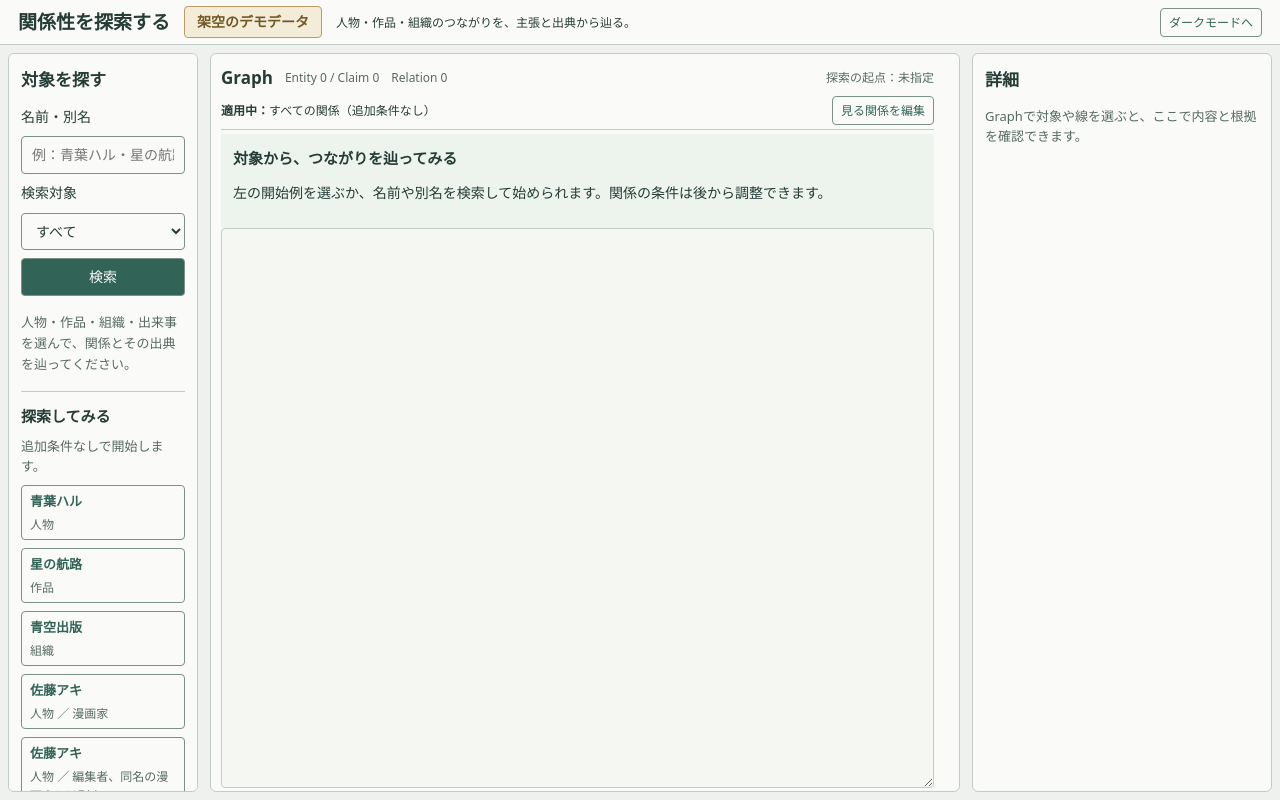
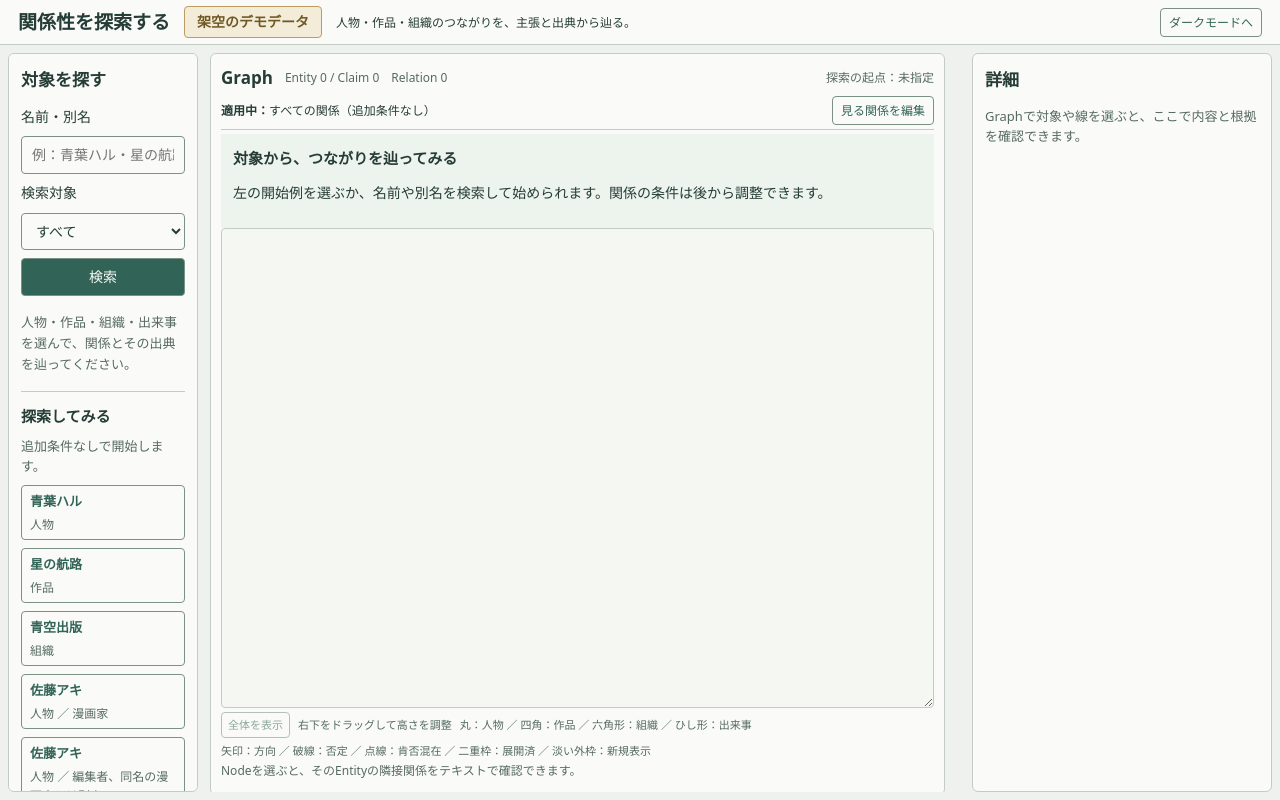
Before and after one commit to isinxnisi/graph-knowledge, a Next.js app: page / in a window 1280 px wide. Built offline with nearby package versions, Linux system fonts and the light colour scheme.

Commit message:
中央カード全体を単一領域でスクロールさせる

```diff
--- a/components/Explorer.module.css
+++ b/components/Explorer.module.css
@@ -14,7 +14,7 @@
 .header { position: sticky; top: 0; z-index: 2; background: var(--color-panel); border-bottom: 1px solid var(--color-border); padding: 6px 18px; display: flex; align-items: center; gap: 8px 14px; flex-wrap: wrap; flex: 0 0 auto; }
 .header h1, .header p { margin: 0; }
 .demo { padding: 4px 12px; background: var(--color-demo); color: var(--color-demo-text); border: 1px solid var(--color-demo-border); border-radius: 4px; font-weight: 600; }
-.columns { display: grid; grid-template-columns: clamp(150px, 15vw, 190px) minmax(280px, 1fr) clamp(220px, 24vw, 300px); grid-template-rows: minmax(0, 1fr); align-items: start; gap: 12px; padding: 8px; flex: 1; min-height: 0; overflow-x: auto; }
+.columns { display: grid; grid-template-columns: clamp(150px, 15vw, 190px) minmax(280px, 1fr) clamp(220px, 24vw, 300px); grid-template-rows: minmax(0, 1fr); align-items: start; gap: 12px; padding: 8px; flex: 1; min-height: 0; overflow-x: auto; overflow-y: hidden; }
 .panel { background: var(--color-panel); border: 1px solid var(--color-border); border-radius: 6px; padding: 12px; min-width: 0; overflow-wrap: anywhere; height: 100%; min-height: 0; }
 .columns > .panel:first-child, .columns > aside { max-height: none; overflow-y: auto; position: static; top: 95px; overscroll-behavior: contain; }
 .searchForm { display: grid; gap: 8px; margin-bottom: 16px; }
@@ -31,15 +31,15 @@
 .graphHeading { display: flex; align-items: center; flex-wrap: wrap; gap: 4px 12px; flex: 0 1 auto; min-width: 0; max-width: 100%; }
 .graphHeading p { font-size: 12px; color: var(--color-muted); }
 .empty { padding: 12px; background: var(--color-hover); }
-.canvas { position: relative; height: clamp(480px, 70dvh, 900px); width: 100%; background: var(--color-canvas); border: 1px solid var(--color-border); border-radius: 4px; flex: 0 0 auto; min-height: 400px; overflow: hidden; resize: vertical; }
+.canvas { position: relative; height: clamp(440px, 60dvh, 760px); width: 100%; background: var(--color-canvas); border: 1px solid var(--color-border); border-radius: 4px; min-height: 400px; overflow: hidden; resize: vertical; }
 .cySurface { position: absolute; inset: 0; }
 .relationPatches { position: absolute; inset: 0; overflow: hidden; pointer-events: none; z-index: 10; }
 .explorer .relationPatch { position: absolute; transform-origin: right center; pointer-events: auto; white-space: nowrap; font: 11px/1.2 system-ui, sans-serif; padding: 2px 5px; border: 1px solid var(--color-border); border-radius: 4px; background: var(--color-hover); color: var(--color-muted); }
 .explorer .relationPatch[data-selected="true"] { background: var(--color-accent-soft); color: var(--color-accent); }
 .graphTools { display: flex; flex-wrap: wrap; align-items: center; gap: 4px 8px; padding: 4px 0; font-size: 11px; color: var(--color-muted); flex: 0 0 auto; }
 .graphTools button { padding: 3px 6px; }
-.relations { border-top: 1px solid var(--color-border); padding-top: 8px; margin-top: 0; flex: 0 0 auto; max-height: clamp(260px, 45dvh, 480px); overflow: auto; overscroll-behavior: contain; }
-.relationList { max-height: none; overflow-y: auto; overflow: visible; }
+.relations { border-top: 1px solid var(--color-border); padding-top: 8px; margin-top: 0; }
+.relationList { overflow: visible; }
 .relationList li { padding: 10px 0; border-bottom: 1px solid var(--color-border); }
 .relationList p { margin-bottom: 6px; }
 .actions { display: flex; flex-wrap: wrap; gap: 6px; }
@@ -50,16 +50,16 @@
 .citation { border-top: 1px solid var(--color-border); padding-top: 12px; margin-top: 12px; background: var(--color-panel); padding: 10px; border: 1px solid var(--color-border); border-radius: 4px; }
 .citation p { font-size: 12px; margin-bottom: 6px; }
 
-/* 中央は独立したGraph高を保って縦スクロールし、長い隣接一覧だけ上限を設ける。 */
+/* 左右を固定し、中央カード全体を外側の一つの領域でスクロールする。 */
 .header h1 { font-size: 19px; }
 .header > p:last-of-type { font-size: 12px; }
-.graphPanel { display: flex; flex-direction: column; overflow-x: hidden; overflow-y: auto; overscroll-behavior: contain; scrollbar-gutter: stable; padding: 10px; }
-.graphPanel > * { flex-shrink: 0; }
+.centralScroll { height: 100%; min-height: 0; min-width: 0; overflow-x: hidden; overflow-y: auto; overscroll-behavior: contain; scrollbar-gutter: stable; }
+.graphPanel { height: auto; overflow: visible; padding: 10px; }
 .graphHeading h2, .graphHeading p { margin: 0; }
 .graphPanel > .muted { margin-bottom: 4px; font-size: 12px; line-height: 1.4; }
 .feedback { display: flex; flex-wrap: wrap; gap: 0 12px; flex: 0 0 auto; padding: 4px 8px; margin-bottom: 4px; background: var(--color-accent-soft); border-left: 3px solid var(--color-accent); font-size: 12px; }
 .feedback p { margin: 0; }
-.relations h3 { position: sticky; top: -8px; background: var(--color-panel); margin-bottom: 5px; padding: 5px 0; z-index: 1; }
+.relations h3 { margin-bottom: 5px; padding: 5px 0; }
 .selectedRelation { border-left: 3px solid var(--color-accent-strong); padding-left: 8px !important; background: var(--color-accent-soft); }
 .explorer button[aria-pressed="true"] { border: 2px solid var(--color-accent-strong); font-weight: 600; }
 .claimCard h4 { padding-bottom: 7px; border-bottom: 1px solid var(--color-border); }
--- a/components/Explorer.tsx
+++ b/components/Explorer.tsx
@@ -58,6 +58,7 @@ export default function Explorer({ dataset = "demo" }: { dataset?: DatasetMode }
     </header>
     <main className={`${styles.columns} ${detailWide ? styles.wideDetails : ""}`}>
       <div className={styles.panel}><SearchPanel placeholder={labels.searchExample} onChoose={chooseRoot} /><StartExamples dataset={dataset} onChoose={(entity) => chooseRoot(entity, true)} /></div>
+      <div className={styles.centralScroll}>
       <section className={`${styles.panel} ${styles.graphPanel}`} aria-labelledby="graph-title">
         <div className={styles.graphHeader}>
           <div className={styles.graphHeading}><h2 id="graph-title">Graph</h2>
@@ -76,6 +77,7 @@ export default function Explorer({ dataset = "demo" }: { dataset?: DatasetMode }
         <GraphCanvas ref={canvas} restoration={viewRestoration} interactionBlocked={!!overview} onEntityDoubleClick={(id) => { if (graph.nodes[id]) setOverview(graph.nodes[id]); }} graph={graph} selection={selection} onEntity={selectEntity} onRelation={selectRelation} onToggleEntity={toggleEntity} />
         <RelationsList dataset={dataset} graph={graph} selection={selection} onEntity={selectEntity} onClaim={selectClaim} onExpand={(id) => void expand(id)} onClose={close} />
       </section>
+      </div>
       <aside className={styles.panel} aria-labelledby="detail-title">
         <div className={styles.detailHeading}><h2 id="detail-title">詳細</h2>{selection && <button aria-pressed={detailWide} onClick={() => setDetailWide(!detailWide)}>{detailWide ? entry.detailNormal : entry.detailWide}</button>}</div>
         {!selection && <p className={styles.muted}>{entry.detailHelp}</p>}
```
Also changed, not shown: 2 other files (tests, documents, lock files or other folders).
